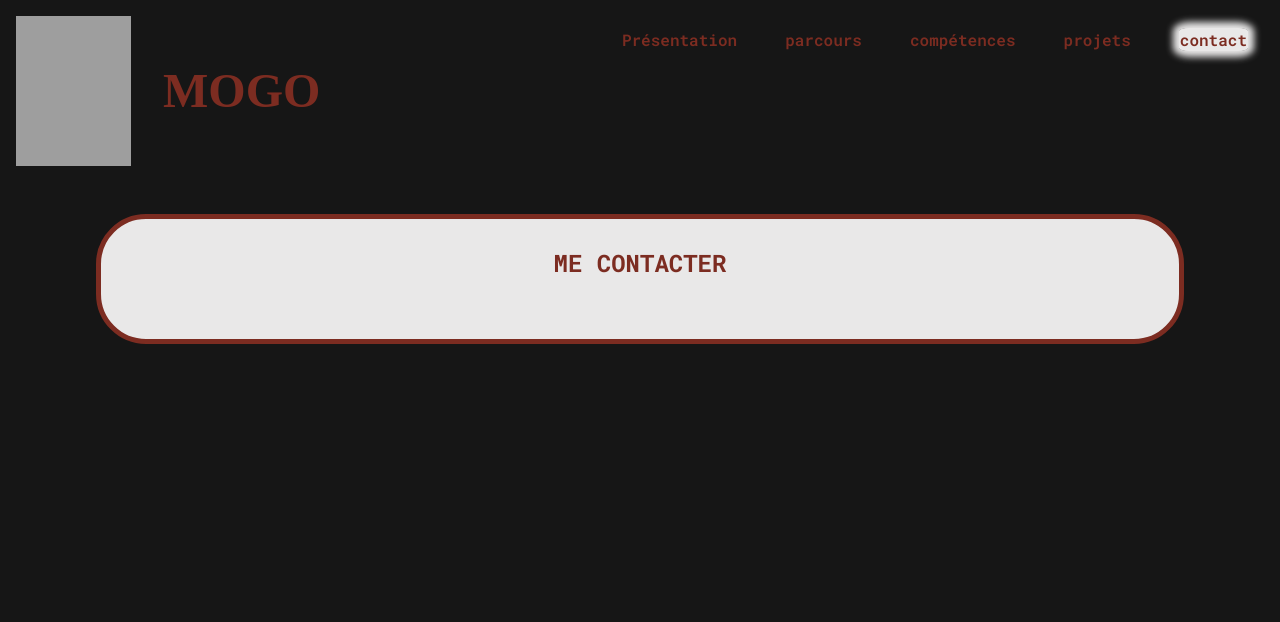
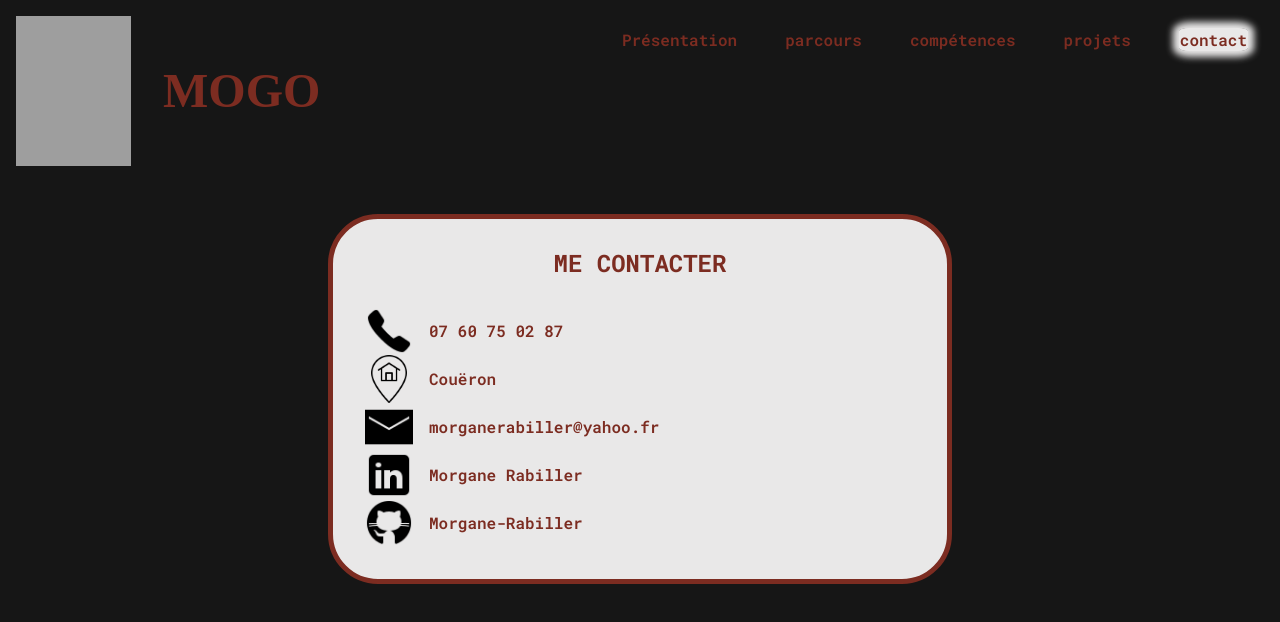
Before and after one commit to Morgane-Rabiller/Portfolio, a React app: page /contact in a window 1280 px wide. Built offline with nearby package versions, Linux system fonts and the light colour scheme; grey boxes are pictures that could not be loaded; a web font is replaced by a local one.

Commit message:
added contact page

```diff
--- a/src/components/Contact/index.js
+++ b/src/components/Contact/index.js
@@ -1,8 +1,35 @@
 import './styles.scss';
+import tel from 'src/assets/img/contact/tel.png';
+import adress from 'src/assets/img/contact/adress.png';
+import mail from 'src/assets/img/contact/mail.png';
+import linkedin from 'src/assets/img/contact/linkedin.png';
+import github from 'src/assets/img/contact/github.png';
 
 const Contact = () => (
   <div className="contact">
     <p className="contact__title">ME CONTACTER</p>
+    <div className='contact__coords'>
+      <div className='contact__coord'>
+        <img className='contact__coord--img' src={tel} alt="phone" />
+        <p> 07 60 75 02 87</p>
+      </div>
+      <div className='contact__coord'>
+        <img className='contact__coord--img' src={adress} alt="adress" />
+        <p>Couëron</p>
+      </div>
+      <div className='contact__coord'>
+        <img className='contact__coord--img' src={mail} alt="mail" />
+        <p>morganerabiller@yahoo.fr</p>
+      </div>
+      <div className='contact__coord'>
+        <img className='contact__coord--img' src={linkedin} alt="linkedin" />
+        <a className='contact__coord--link' href='https://www.linkedin.com/in/morgane-rabiller-996a28225/'>Morgane Rabiller</a>
+      </div>
+      <div className='contact__coord'>
+        <img className='contact__coord--img' src={github} alt="github" />
+        <a className='contact__coord--link' href='https://github.com/Morgane-Rabiller'>Morgane-Rabiller</a>
+      </div>
+    </div>
   </div>
 )
 
--- a/src/components/Contact/styles.scss
+++ b/src/components/Contact/styles.scss
@@ -1,12 +1,20 @@
 @use "src/styles/vars";
 
 .contact {
-    margin: calc(3*vars.$gutter) calc(5 * vars.$gutter);
+    margin: vars.$gutter*3 auto;
     border: 5px solid vars.$color-contact;
     border-radius: 50px;
     padding: calc(2 * vars.$gutter);
     background-color: vars.$color-bg-card;
     font-weight: 600;
+    width: 30%;
+
+    @media (max-width: 1350px) {
+      width: 50%;
+    }
+    @media (max-width: 700px) {
+      width: 80%;
+    }
 
     &__title {
         font-weight: bold;
@@ -18,4 +26,24 @@
     &__content {
         font-weight: 600;
     }
+
+    &__coords {
+      display: flex;
+      flex-direction: column;
+    }
+
+    &__coord {
+      display: flex;
+      align-items: center;
+      justify-content: flex-start;
+
+      &--img {
+          width: 3rem;
+          margin-right: vars.$gutter;
+      }
+
+      &--link:hover {
+        text-decoration: underline;
+      }
+  }
 }
--- a/src/components/Skills/index.js
+++ b/src/components/Skills/index.js
@@ -31,7 +31,7 @@ const Skills = () => (
             onInit={(typewriter) => {
                 typewriter
                     .typeString(
-                        "Voilà la liste des compétences que j'ai pu apprendre durant mes différentes formations"
+                        "Voilà la liste des compétences que j'ai pu apprendre durant mes différentes formations :"
                     )
                     .start();
             }}
```
Also changed, not shown: src/assets/img/contact/adress.png (added), src/assets/img/contact/github.png (added), src/assets/img/contact/linkedin.png (added), src/assets/img/contact/mail.png (added), src/assets/img/contact/tel.png (added).
